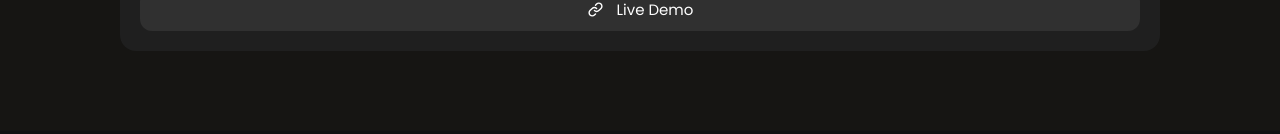
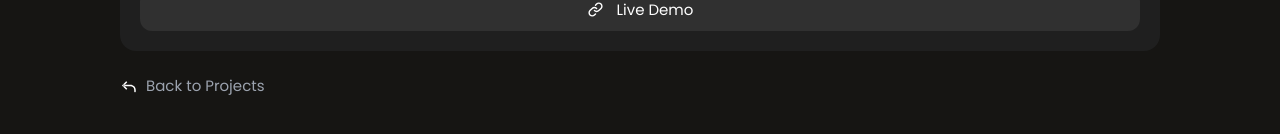
Before and after one commit to lo-ucif/lo__ucif-portfolio, a React (Vite) app: page /projects/1 in a window 1280 px wide. Shown: the part 1795-1929 px from the top of the page. Built offline with nearby package versions, Linux system fonts and the light colour scheme; a web font is replaced by a local one.

Commit message:
correct problem deployment

```diff
--- a/src/features/projects/components/ProjectsSection.tsx
+++ b/src/features/projects/components/ProjectsSection.tsx
@@ -29,7 +29,6 @@ export function ProjectsSection() {
             type={project.type}
             role={project.role}
             category={project.category}
-            duration={project.duration}
             title={project.title}
             problem={project.problem}
             description={project.description}
--- a/src/pages/ProjectDetail.tsx
+++ b/src/pages/ProjectDetail.tsx
@@ -308,6 +308,20 @@ export default function ProjectDetail() {
             </div>
           </motion.aside>
         </div>
+        <motion.div
+          initial={{ opacity: 0, y: -10 }}
+          animate={{ opacity: 1, y: 0 }}
+          transition={{ duration: 0.5, ease: easeOut }}
+          className="w-full"
+        >
+          <Link
+            to="/projects"
+            className="inline-flex items-center gap-2 font-['Poppins'] text-[15px] text-[#9CA3AF] transition-colors duration-300 hover:text-white"
+          >
+            <ReturnIcon width={18} height={18} />
+            Back to Projects
+          </Link>
+        </motion.div>
       </div>
     </div>
   );
```
